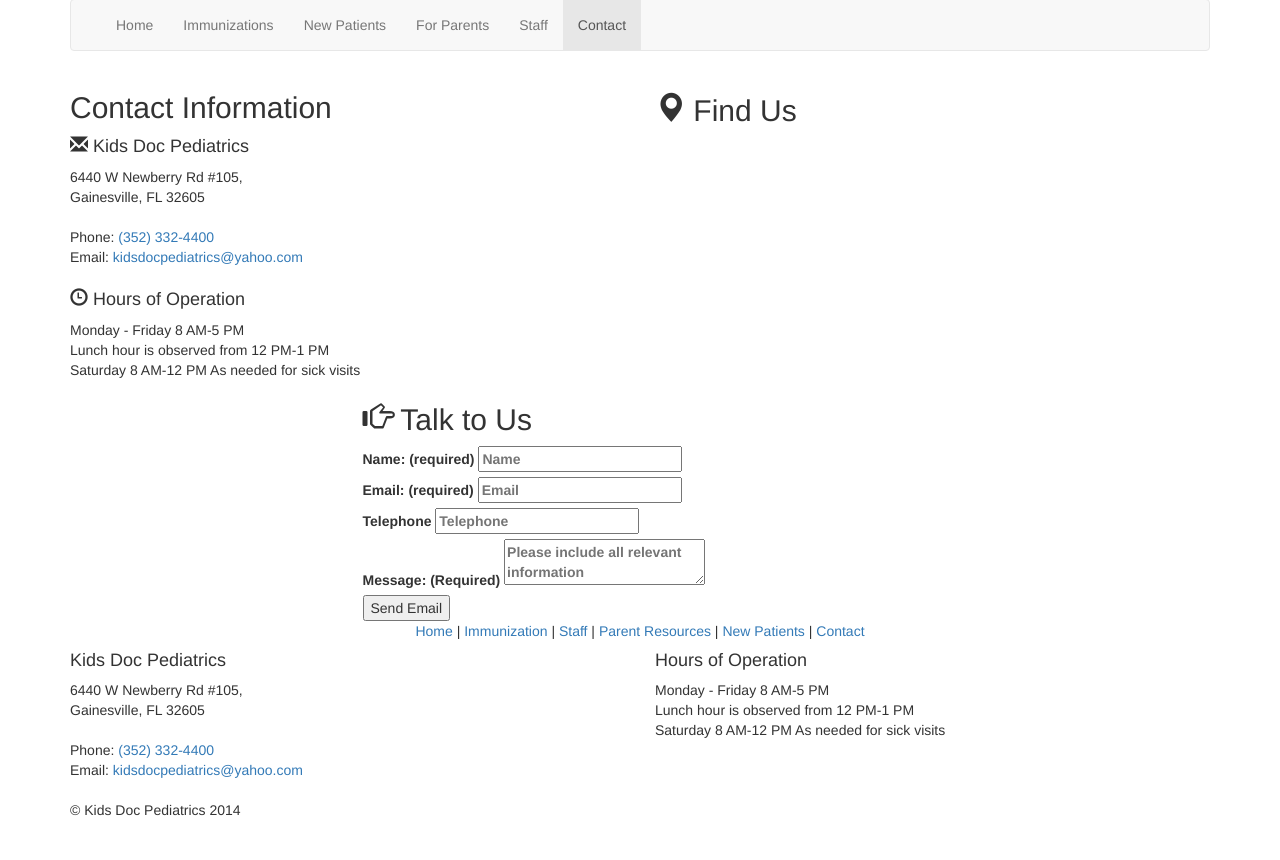
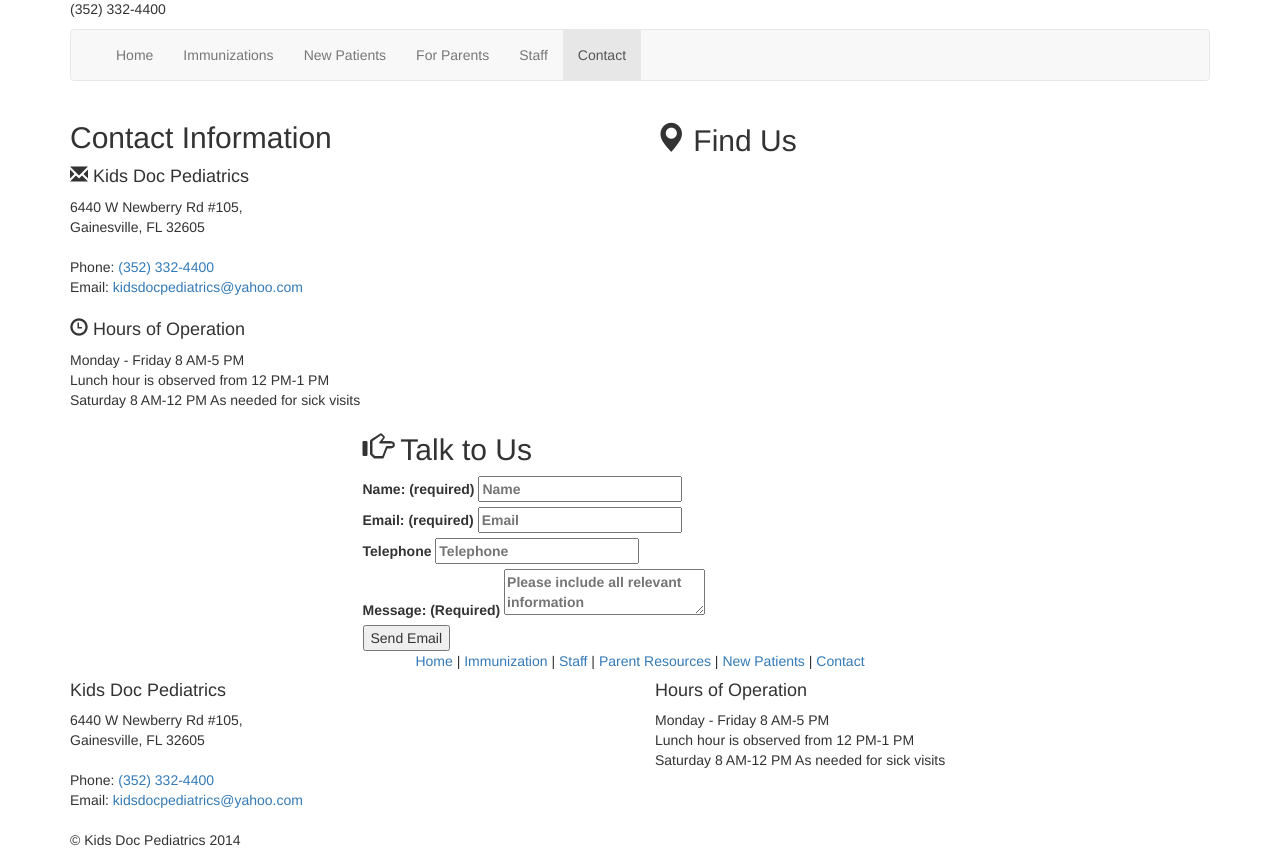
Before and after one commit to dannysepler/kids, a PHP site: page /contact.php in a window 1280 px wide. Shown: the part 301-1161 px from the top of the page. Before the commit the page ends 1117 px from the top, so only its background shows below. Run offline with PHP 8.4, Linux system fonts and the light colour scheme; data that the repository does not hold is empty; some libraries are stand-ins or nearby versions.

Commit message:
now all files have phone number in text

```diff
--- a/demo.html
+++ b/demo.html
@@ -29,7 +29,6 @@
 	 <div class="container">
       <div>
       	<a href="demo.html"><img src="dist/img/page-specific/kids-logo.png" /></a>
-      	<!--<img src="dist/img/phone.png" id="phone" align=right />-->
       	<p id="phone">(352) 332-4400</p>
       </div>
 	  <nav class="navbar navbar-default" role="navigation">
@@ -59,7 +58,6 @@
       	<div class="tour col-md-12">
       		<!-- THE BANNER -->
 			<object><param name="movie" value="http://api.everyscape.com/v/1/x/viewer/everyscape_viewer.swf?xml=http://api.everyscape.com/panoviewerparams/1.x/static/775/400/vs/19102083"></param><param name="allowFullScreen" value="true"></param><param name="allowscriptaccess" value="always"></param><embed src="http://api.everyscape.com/v/1/x/viewer/everyscape_viewer.swf?xml=http://api.everyscape.com/panoviewerparams/1.x/static/775/400/vs/19102083" type="application/x-shockwave-flash" allowscriptaccess="always" allowfullscreen="true"></embed></object>
-			<!--<img src="dist/img/office/collapse_photo.jpg" id="collapse_photo" />-->
 	  </div>
       <div class="col-md-9">
 		  <div class="mission home col-md-12">
--- a/dist/css/custom.css
+++ b/dist/css/custom.css
@@ -12,7 +12,7 @@ body {
   text-align: right;
   display: block;
   font-size: 40px;
-  font-family: 'Luckiest Guy', cursive;
+  font-family: 'Luckiest Guy';
   color: #ffb347;
   text-shadow: -1px 0 #e88435, 0 1px #e88435, 1px 0 #e88435, 0 -1px #e88435;
   -webkit-text-stroke: 1px #7f5923;
@@ -151,7 +151,6 @@ footer a:active {color:#96E000;}  /* selected link */
 @media screen and (max-width: 767px){
 	object { display: none; }
   #phone { display: table-cell;}
-
 }
 
 /* Responsive: Portrait tablets and up */
--- a/layout/header.php
+++ b/layout/header.php
@@ -7,6 +7,7 @@
     <meta name="description" content="kids doc pediatrics, dr. scaccabarrozzi, Luis E. Scaccabarrozzi, M.D., MPH">
     <meta name="author" content="">
     <link rel="shortcut icon" href="../dist/img/stetho.png">
+    <link href='http://fonts.googleapis.com/css?family=Luckiest+Guy' rel='stylesheet' type='text/css'> <!-- LUCKIEST GUY FONT -->
 
     <title>Kids Doc Pediatrics <?php echo $pageTitle ?></title>
 
@@ -32,7 +33,7 @@
     <div class="container">
       <div>
         <a href="../demo.html"><img src="../dist/img/page-specific/kids-logo.png" /></a>
-        <img src="../dist/img/phone.png" id="phone" align=right />
+        <p id="phone">(352) 332-4400</p>
       </div>
       <nav class="navbar navbar-default" role="navigation">
       <div class="container-fluid">
```
